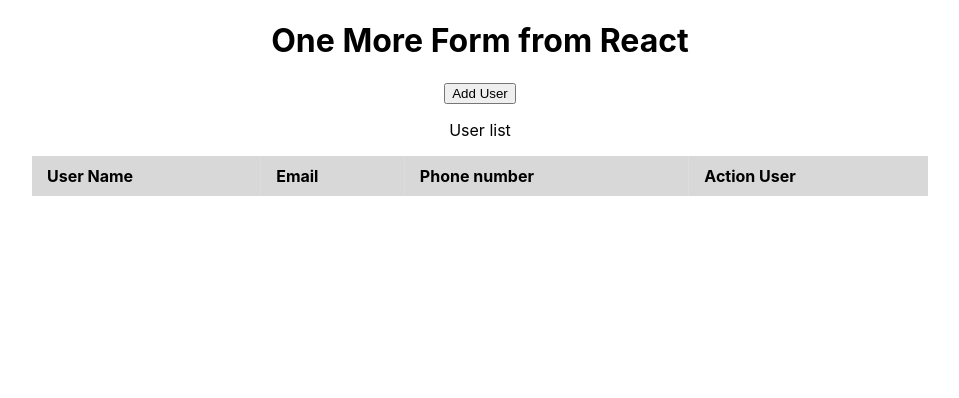
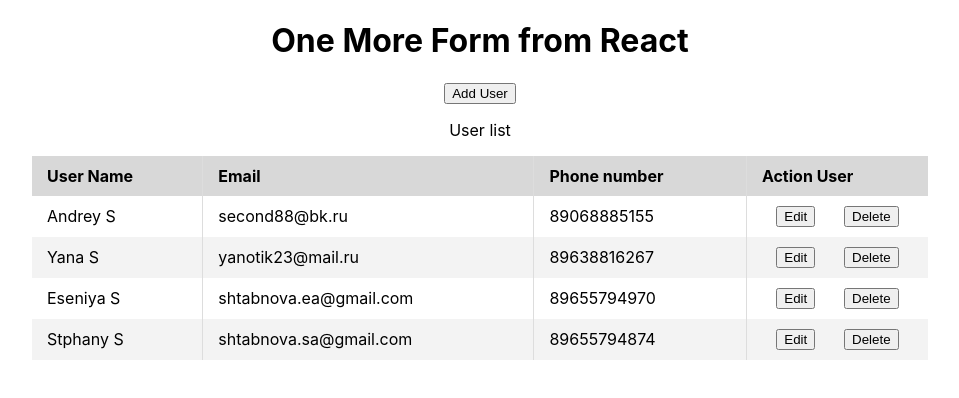
Before and after one commit to shtabnov/form, a React (Create React App) app: page / in a window 1280 px wide. Shown: the top 398 px of the page, without its empty margins (160-1119 px from the left). Built offline with nearby package versions, Linux system fonts and the light colour scheme.

Commit message:
add initialstate from uses list

```diff
--- a/src/App.js
+++ b/src/App.js
@@ -6,8 +6,38 @@ import UserList from "./components/UserList/UserList";
 import Modal from "./components/Modal/Modal";
 
 function App() {
+    const initialState = [
+        {
+            id: uuidv4(),
+            firstName: "Andrey",
+            lastName: "Shtabnov",
+            email: "second88@bk.ru",
+            phone: "89068885155",
+        },
+        {
+            id: uuidv4(),
+            firstName: "Yana",
+            lastName: "Shtabnova",
+            email: "yanotik23@mail.ru",
+            phone: "89638816267",
+        },
+        {
+            id: uuidv4(),
+            firstName: "Eseniya",
+            lastName: "Shtabnova",
+            email: "shtabnova.ea@gmail.com",
+            phone: "89655794970",
+        },
+        {
+            id: uuidv4(),
+            firstName: "Stphany",
+            lastName: "Shtabnova",
+            email: "shtabnova.sa@gmail.com",
+            phone: "89655794874",
+        },
+    ];
     const [modalActive, setModalActive] = useState(false);
-    const [users, setUsers] = useState([]);
+    const [users, setUsers] = useState(initialState);
     const addNewUser = (user) => {
         user.id = uuidv4();
         setUsers([...users, user]);
```
Also changed, not shown: 7 other files (tests, documents, lock files or other folders).
